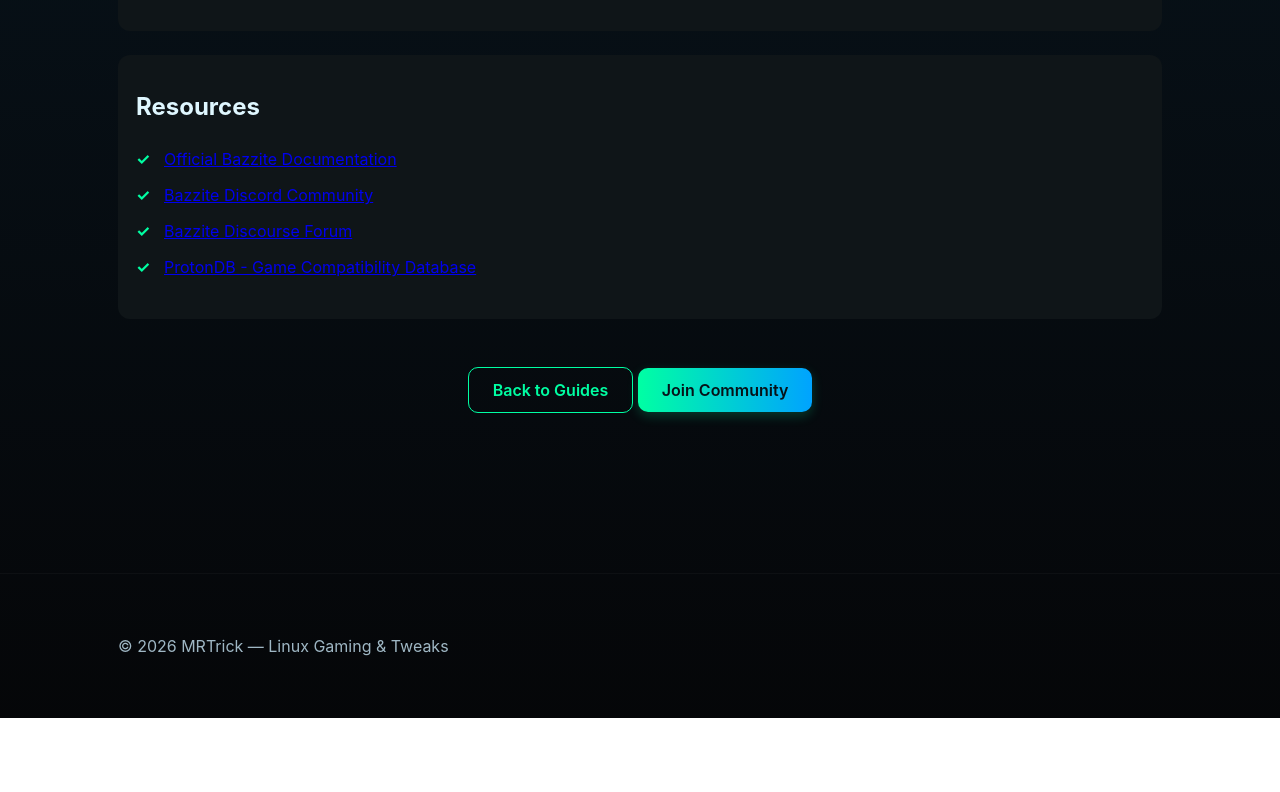
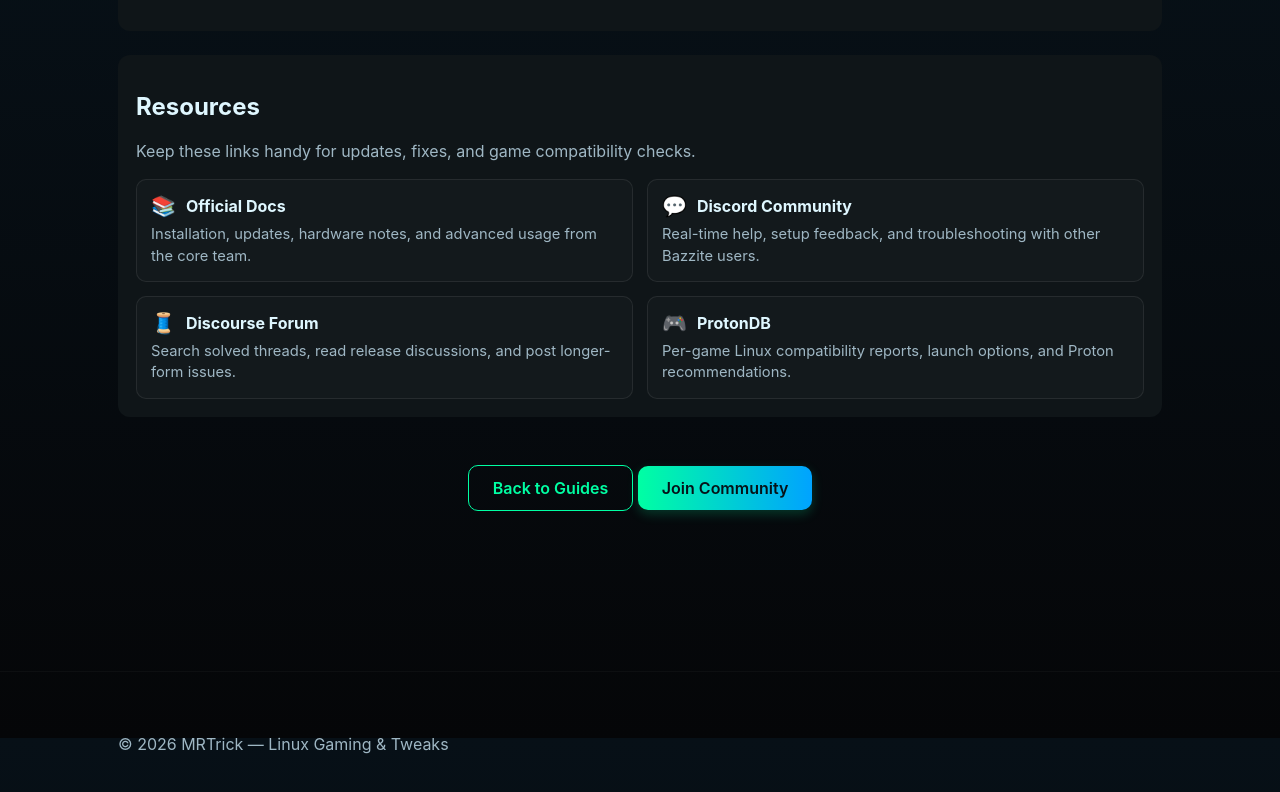
Before and after one commit to mrtrick37/mrtrick, a plain HTML site: page docs/bazzite.html in a window 1280 px wide. Shown: the part 4062-4854 px from the top of the page. Before the commit the page ends 4780 px from the top, so only its background shows below. Drawn offline with Linux system fonts and the light colour scheme.

Commit message:
Modernize Bazzite resources section

```diff
--- a/docs/bazzite.html
+++ b/docs/bazzite.html
@@ -156,12 +156,25 @@
 
         <article class="card" style="margin:24px 0">
           <h2>Resources</h2>
-          <ul class="benefit-list">
-            <li><a href="https://docs.bazzite.gg/" target="_blank" rel="noopener">Official Bazzite Documentation</a></li>
-            <li><a href="https://discord.bazzite.gg/" target="_blank" rel="noopener">Bazzite Discord Community</a></li>
-            <li><a href="https://universal-blue.discourse.group/c/bazzite/5" target="_blank" rel="noopener">Bazzite Discourse Forum</a></li>
-            <li><a href="https://www.protondb.com/" target="_blank" rel="noopener">ProtonDB - Game Compatibility Database</a></li>
-          </ul>
+          <p style="color:var(--muted);margin:0 0 18px">Keep these links handy for updates, fixes, and game compatibility checks.</p>
+          <div style="display:grid;grid-template-columns:repeat(2,minmax(0,1fr));gap:14px">
+            <a href="https://docs.bazzite.gg/" target="_blank" rel="noopener" style="display:block;text-decoration:none;color:inherit;background:rgba(255,255,255,0.02);border:1px solid rgba(255,255,255,0.08);border-radius:10px;padding:14px">
+              <div style="display:flex;align-items:center;gap:10px;margin-bottom:6px"><span style="font-size:20px">📚</span><strong>Official Docs</strong></div>
+              <p style="margin:0;color:var(--muted);font-size:.92rem;line-height:1.45">Installation, updates, hardware notes, and advanced usage from the core team.</p>
+            </a>
+            <a href="https://discord.bazzite.gg/" target="_blank" rel="noopener" style="display:block;text-decoration:none;color:inherit;background:rgba(255,255,255,0.02);border:1px solid rgba(255,255,255,0.08);border-radius:10px;padding:14px">
+              <div style="display:flex;align-items:center;gap:10px;margin-bottom:6px"><span style="font-size:20px">💬</span><strong>Discord Community</strong></div>
+              <p style="margin:0;color:var(--muted);font-size:.92rem;line-height:1.45">Real-time help, setup feedback, and troubleshooting with other Bazzite users.</p>
+            </a>
+            <a href="https://universal-blue.discourse.group/c/bazzite/5" target="_blank" rel="noopener" style="display:block;text-decoration:none;color:inherit;background:rgba(255,255,255,0.02);border:1px solid rgba(255,255,255,0.08);border-radius:10px;padding:14px">
+              <div style="display:flex;align-items:center;gap:10px;margin-bottom:6px"><span style="font-size:20px">🧵</span><strong>Discourse Forum</strong></div>
+              <p style="margin:0;color:var(--muted);font-size:.92rem;line-height:1.45">Search solved threads, read release discussions, and post longer-form issues.</p>
+            </a>
+            <a href="https://www.protondb.com/" target="_blank" rel="noopener" style="display:block;text-decoration:none;color:inherit;background:rgba(255,255,255,0.02);border:1px solid rgba(255,255,255,0.08);border-radius:10px;padding:14px">
+              <div style="display:flex;align-items:center;gap:10px;margin-bottom:6px"><span style="font-size:20px">🎮</span><strong>ProtonDB</strong></div>
+              <p style="margin:0;color:var(--muted);font-size:.92rem;line-height:1.45">Per-game Linux compatibility reports, launch options, and Proton recommendations.</p>
+            </a>
+          </div>
         </article>
 
         <div style="text-align:center;margin:48px 0">
```
